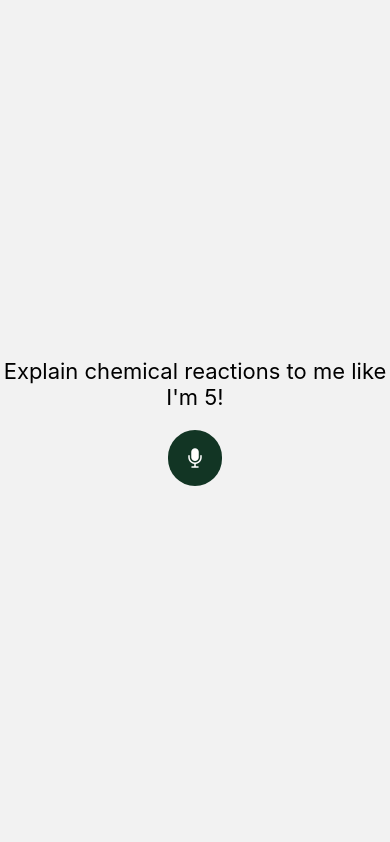
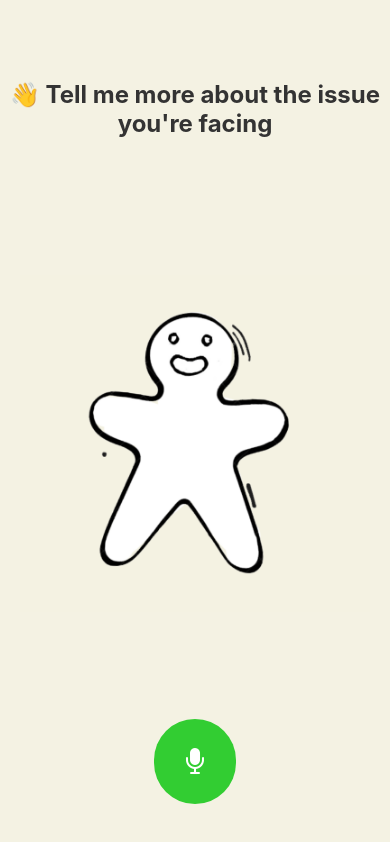
Before and after one commit to WeWang5000/college_master, a React Native app: screen /VoicePrompt in a window 390 px wide. Built offline with nearby package versions, Linux system fonts and the light colour scheme.

Commit message:
better voice ui

```diff
--- a/screens/VoicePromptScreen.js
+++ b/screens/VoicePromptScreen.js
@@ -1,6 +1,6 @@
 // screens/VoicePromptScreen.js
 import React, { useState } from 'react';
-import { View, Text, TouchableOpacity, StyleSheet } from 'react-native';
+import { View, Text, TouchableOpacity, StyleSheet, Image } from 'react-native';
 import { Ionicons } from '@expo/vector-icons';
 import { Audio } from 'expo-av';
 import { sendAudioToProxy } from '../services/openaiService';
@@ -71,16 +71,21 @@ export default function VoicePromptScreen() {
 
   return (
     <View style={styles.container}>
-      <Text style={styles.promptText}>Explain chemical reactions to me like I'm 5!</Text>
+      <Text style={styles.headerText}>👋 Tell me more about the issue you're facing</Text>
+      <View style={styles.mainCircleContainer}>
+        <Image source={require('../assets/bobby.png')} style={styles.bobbyImage} />
+      </View>
       <TouchableOpacity style={styles.micButton} onPress={handleMicPress}>
-        <Ionicons name="mic" size={24} color="#ffffff" />
+        <Ionicons name="mic" size={32} color="#ffffff" />
       </TouchableOpacity>
     </View>
   );
 }
 
 const styles = StyleSheet.create({
-  container: { flex: 1, alignItems: 'center', justifyContent: 'center' },
-  promptText: { fontSize: 22, textAlign: 'center', marginBottom: 20 },
-  micButton: { backgroundColor: '#123524', padding: 15, borderRadius: 30 },
+  container: { flex: 1, alignItems: 'center', paddingTop: 80, backgroundColor: '#f4f2e3' },
+  headerText: { fontSize: 24, fontWeight: 'bold', marginBottom: 30, color: '#333', textAlign: 'center' },
+  mainCircleContainer: { flex: 1, justifyContent: 'flex-start', alignItems: 'center', marginTop: 0 },
+  bobbyImage: { width: 350, height: 350, resizeMode: 'contain', marginTop: 100 },
+  micButton: { backgroundColor: '#32CD32', padding: 25, borderRadius: 50, position: 'absolute', bottom: 40 },
 });
```
Also changed, not shown: assets/bobby.png (added).
